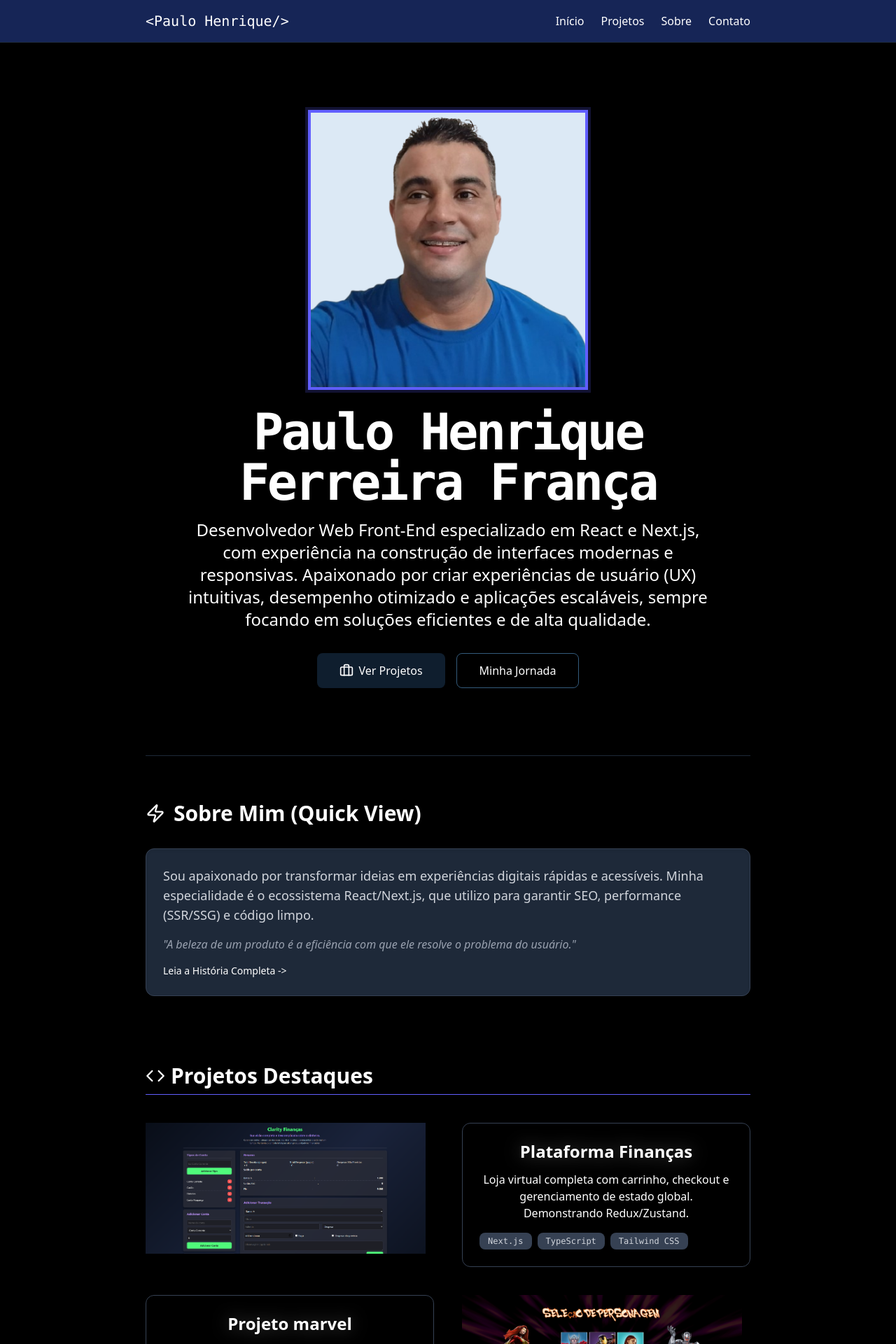
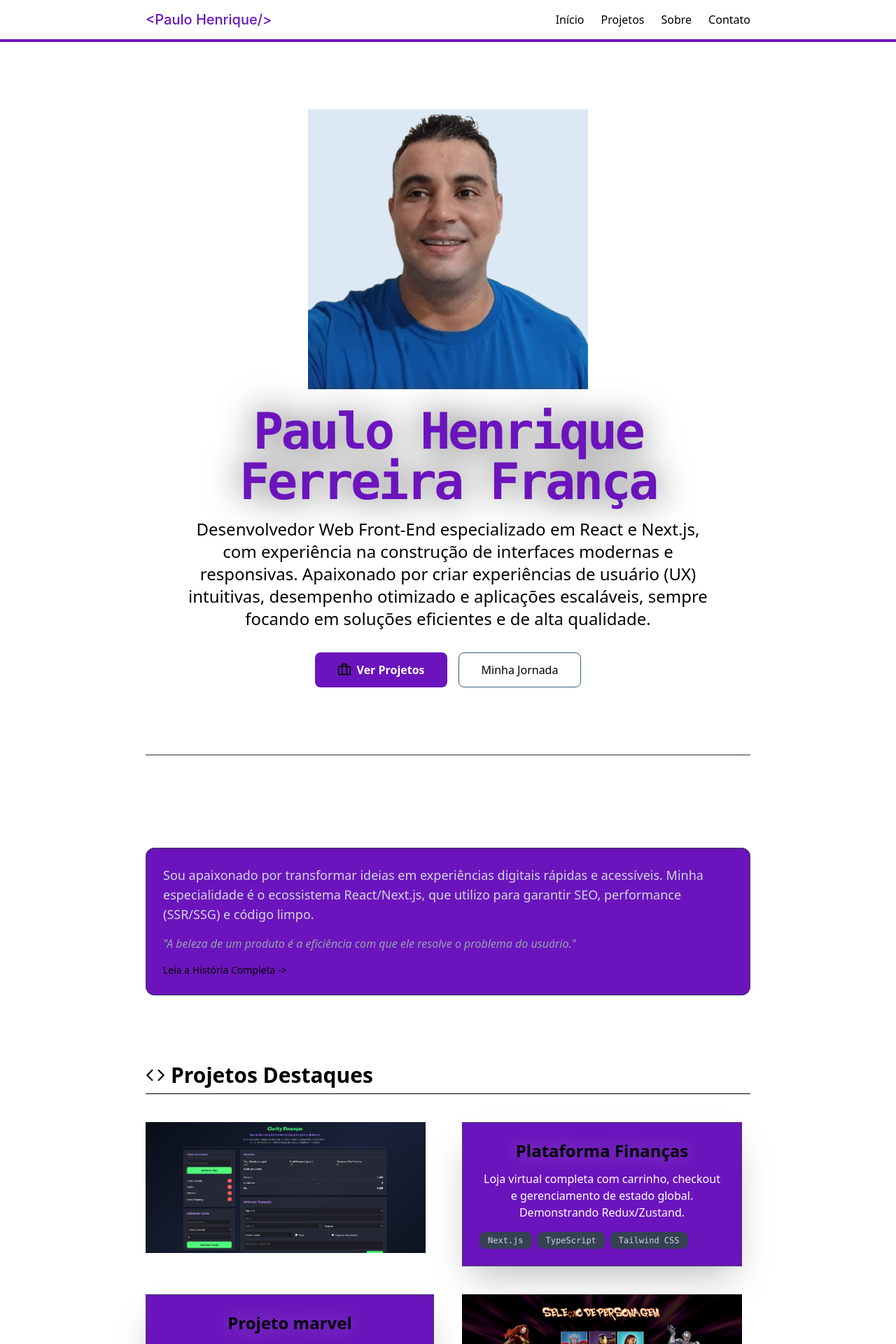
Before and after one commit to PauloHenrique993940/paulo-front-emd, a Next.js app: page / in a window 1280 px wide. Shown: the top 1920 px of the page at 70% size. Built offline with nearby package versions, Linux system fonts and the light colour scheme.

Commit message:
ajustando designer

```diff
--- a/pages/contato.js
+++ b/pages/contato.js
@@ -10,9 +10,9 @@ const geistMono = Geist_Mono({ variable: "--font-geist-mono", subsets: ["latin"]
 
 // --- Componente Header (Placeholder, use seu componente real) ---
 const Header = () => (
-    <header className="sticky bg-blue-950 top-0 z-50 text-white backdrop-blur-md border-b border-gray-800">
+    <header className="sticky  top-0 z-50 text-black backdrop-blur-md border-b border-gray-800">
         <div className="container mx-auto px-4 max-w-6xl flex justify-between items-center py-4">
-            <Link href="/" className={`${geistMono.variable} font-mono text-xl font-bold text-indigo-400 hover:text-indigo-300 transition-colors`}>
+            <Link href="/" className={`${geistMono.variable} font-mono text-xl font-bold text-indigo-400 hover:text-indigo-300 transition-colors logo`}>
                 &lt;Paulo Henrique/&gt;
             </Link>
             <nav className="hidden sm:flex space-x-6">
@@ -29,17 +29,17 @@ const Header = () => (
 // --- Componente da Página de Contato ---
 export default function ContatoPage() {
     return (
-        <div className={`${geistSans.variable} font-sans min-h-screen  text-white`}>
+        <div className={`${geistSans.variable} font-sans min-h-screen  text-black`}>
             <Header />
 
             <main className="container mx-auto px-4 py-16 sm:py-24 max-w-4xl">
 
                 {/* Título Principal */}
                 <section className="text-center mb-16">
-                    <h1 className={`${geistMono.variable} font-mono text-5xl text-white sm:text-6xl font-extrabold tracking-tighter mb-4 text-transparent bg-clip-text bg-gradient-to-r from-indigo-400 to-purple-400`}>
+                    <h1 className={`${geistMono.variable} font-mono text-5xl text-black sm:text-6xl font-extrabold tracking-tighter mb-4 text-transparent bg-clip-text bg-gradient-to-r from-indigo-400 to-purple-400`}>
                         Fale Comigo
                     </h1>
-                    <p className="text-xl text-white max-w-3xl mx-auto">
+                    <p className="text-xl text-black max-w-3xl mx-auto">
                         Seja para uma proposta de trabalho, parceria ou apenas dizer um "olá".
                     </p>
                 </section>
@@ -93,8 +93,8 @@ export default function ContatoPage() {
                     </div>
 
                     {/* Coluna 2: Informações de Contato e Links */}
-                    <div className="space-y-8 p-8 text-white itens-center flex-r md:p-0">
-                        <h2 className="text-2xl font-bold mb-4 text-white">Outras Formas de Contato</h2>
+                    <div className="space-y-8 p-8 text-black itens-center flex-r md:p-0">
+                        <h2 className="text-2xl font-bold mb-4 text-black">Outras Formas de Contato</h2>
 
                         {/* Item de Contato: E-mail */}
                         <ContactInfoItem
@@ -134,7 +134,7 @@ export default function ContatoPage() {
             </main>
 
             {/* Rodapé */}
-            <footer className="w-full text-white text-center py-4 text-sm border-t border-gray-700">
+            <footer className="w-full text-black text-center py-4 text-sm border-t border-gray-700">
                 &copy; {new Date().getFullYear()} [Paulo Henrique].
             </footer>
         </div>
--- a/pages/index.js
+++ b/pages/index.js
@@ -30,12 +30,12 @@ const Header = () => {
   ];
 
   return (
-    <header className="sticky bg-blue-950 text-white top-0 z-50 backdrop-blur-md border-b border-gray-800">
+    <header className="sticky bg-white text-black top-0 z-50 backdrop-blur-md bordar">
       <div className="container mx-auto px-4 max-w-4xl flex justify-between items-center py-4">
         {/* Logo/Nome */}
         <Link
           href="/"
-          className={`${geistMono.variable} font-mono text-xl font-bold text-indigo-400 hover:text-indigo-300 transition-colors`}
+          className={`${geistMono.variable} font-mono text-xl font-bold transition-colors logo`}
         >
           &lt;Paulo Henrique/&gt;
         </Link>
@@ -46,7 +46,7 @@ const Header = () => {
             <Link
               key={item.name}
               href={item.href}
-              className="text-gray-300 hover:text-indigo-400 font-medium transition-colors"
+              className=" cursor font-medium transition-colors"
             >
               {item.name}
             </Link>
@@ -104,7 +104,7 @@ export default function Home() {
       <main className="container mx-auto px-4 py-16 sm:py-24 max-w-4xl">
         {/* Seção 1: HERO - Apresentação de Alto Impacto */}
         <section className="text-center mb-24">
-          <div className="relative w-32 h-32 mx-auto mb-6 w-100 h-100 overflow-hidden border-4 border-indigo-500 shadow-xl ring-4 ring-indigo-500/20">
+          <div className="relative w-32 h-32 mx-auto mb-6 w-100 h-100 overflow-hidden">
             {/* Otimização de Imagem */}
             <Image
               src="/paulo.png"
@@ -116,12 +116,12 @@ export default function Home() {
           </div>
 
           <h1
-            className={`${geistMono.variable} font-mono text-5xl sm:text-7xl font-extrabold tracking-tighter mb-4 text-white drop-shadow-[0_0_25px_rgba(0,0,0,0.7)]`}
+            className={`${geistMono.variable} font-mono text-5xl sm:text-7xl font-extrabold tracking-tighter mb-4 title drop-shadow-[0_0_25px_rgba(0,0,0,0.7)]`}
           >
             Paulo Henrique Ferreira França
           </h1>
 
-          <p className="text-xl sm:text-2xl text-white mb-8 max-w-3xl mx-auto">
+          <p className="text-xl sm:text-2xl text-black- mb-8 max-w-3xl mx-auto">
             Desenvolvedor Web Front-End especializado em React e Next.js, com
             experiência na construção de interfaces modernas e responsivas.
             Apaixonado por criar experiências de usuário (UX) intuitivas,
@@ -134,13 +134,10 @@ export default function Home() {
             <Link
               href="/projetos"
               className="px-8 py-3
-             bg-[#0f1e2e]
-             hover:bg-[#1a2f4a]
+             bg-[#6b14bd]
              text-white
              font-semibold
              rounded-lg
-             shadow-[0_0_25px_rgba(0,0,0,0.5)]
-             hover:shadow-[0_0_35px_rgba(0,150,255,0.35)]
              transition-all
              duration-300
              transform
@@ -148,7 +145,7 @@ export default function Home() {
              flex items-center justify-center space-x-2"
             >
               <Briefcase size={20} />
-              <span>Ver Projetos</span>
+              <span className="buttonColor">Ver Projetos</span>
             </Link>
 
             <Link
@@ -178,7 +175,7 @@ export default function Home() {
             <Zap size={28} />
             <span>Sobre Mim (Quick View)</span>
           </h2>
-          <div className="bg-gray-800 p-6 rounded-xl shadow-inner border border-gray-700">
+          <div className="bg-Card p-6 rounded-xl shadow-inner border border-gray-700">
             <p className="text-lg text-gray-300 mb-4">
               Sou apaixonado por transformar ideias em experiências digitais
               rápidas e acessíveis. Minha especialidade é o ecossistema
@@ -199,8 +196,8 @@ export default function Home() {
         </section>
 
         {/* Seção 3: DESTAQUE DE PROJETOS */}
-        <section className="mb-24">
-          <h2 className="text-3xl font-bold mb-10 border-b border-indigo-500 pb-2 flex items-center space-x-2">
+        <section className="mb-24  ">
+          <h2 className="text-3xl font-bold mb-10 border-b border-indigo pb-2 flex items-center space-x-2">
             <Code size={28} />
             <span>Projetos Destaques </span>
           </h2>
@@ -213,18 +210,22 @@ export default function Home() {
               height={250}
               className="cardImagen"
             />
+            <div className="bg-Card w-100">
               <ProjectCard
                 title="Plataforma Finanças"
                 description="Loja virtual completa com carrinho, checkout e gerenciamento de estado global. Demonstrando Redux/Zustand."
                 techs={['Next.js', 'TypeScript', 'Tailwind CSS']}
                 link="https://controle-financeiro-delta-steel.vercel.app/"
               />
+            </div>
+            <div className="bg-Card">
               <ProjectCard
                 title="Projeto marvel"
                 description="Interface complexa para visualização de dados, utilizando gráficos e tabelas dinâmicas em tempo real."
                 techs={['React', 'Framer Motion', 'API REST']}
                 link="https://paulohenrique993940.github.io/projeto-marvel-mapadev-week-final-main/"
               />
+            </div>
             <Image
               src="/hero.png"
               alt="Projeto 1"
@@ -239,12 +240,14 @@ export default function Home() {
               height={250}
               className="cardImagen"
             />
+            <div className="bg-Card">
               <ProjectCard
                 title="Botflix"
                 description="Desenvolvimento de uma interface inteligente para recomendação de filmes, integrando APIs externas e automação com N8N."
                 techs={['API REST']}
                 link="https://paulohenrique993940.github.io/botflix-pro-redesign-main/"
               />
+            </div>
             <Image
               src="/pokedexunit.png"
               alt="Pokedex Unit"
@@ -252,6 +255,7 @@ export default function Home() {
               height={250}
               className="cardImagen"
             />
+            <div className="bg-Card">
               <ProjectCard
                 title="Pokedex Unit"
                 description="Criação de uma pokedex  com visualição  de pokemons e seus atributos"
@@ -259,11 +263,12 @@ export default function Home() {
                 link="https://pokedex-uniti.vercel.app/"
               />
             </div>
+          </div>
 
           <div className="text-center mt-12">
             <Link
               href="/projetos"
-              className="text-white hover:text-indigo-300 font-medium transition-colors border-b border-indigo-400 border-opacity-0 hover:border-opacity-100"
+              className="text-black hover:text-indigo-300 font-medium transition-colors border-b border-indigo-400 border-opacity-0 hover:border-opacity-100"
             >
               Ver todos {'>'}
             </Link>
@@ -298,7 +303,7 @@ export default function Home() {
 
         {/* Seção 5: Contato Rápido / Links Sociais (Com ícones reais) */}
         <section className="text-center">
-          <h2 className="text-2xl font-bold mb-6 text-white">
+          <h2 className="text-2xl font-bold mb-6 text-black">
             Vamos Construir Algo Juntos?
           </h2>
           <div className="flex justify-center space-x-8 text-3xl">
@@ -324,7 +329,7 @@ export default function Home() {
         </section>
       </main>
       {/* Rodapé Fixo */}
-      <footer className="w-full text-white text-center py-4 text-sm border-t border-gray-700">
+      <footer className="w-full text-black text-center py-4 text-sm border-t border-gray-700">
         &copy; {new Date().getFullYear()} Paulo Henrique. Código aberto e
         construído com ⚛️ Next.js.
       </footer>
@@ -340,7 +345,7 @@ const ProjectCard = ({ title, description, techs, link }) => (
   >
    <h3
   className="text-2xl font-semibold mb-3
-             text-white
+             text-black
              drop-shadow-[0_0_12px_rgba(200,200,200,0.35)]"
 >
   {title}
--- a/styles/Navbar.module.css
+++ b/styles/Navbar.module.css
@@ -6,19 +6,10 @@
 
   padding: 1rem 5%;
 
-  /* Preto com transparência tech */
-  background: rgba(5, 5, 5, 0.65);
-  backdrop-filter: blur(12px);
-  -webkit-backdrop-filter: blur(12px);
 
-  border-bottom: 1px solid rgba(255, 255, 255, 0.06);
 
-  /* Glow premium (laranja + verde leve) */
-  box-shadow:
-    0 0 18px rgba(255, 120, 40, 0.06),
-    0 0 26px rgba(40, 255, 150, 0.07);
 
-  color: var(--text);
+
 }
 
 /* LISTA */
@@ -31,17 +22,21 @@
 }
 
 /* LINKS */
-.navbar a {
-  color: var(--text-muted);
-
+.cursor {
+  color: inherit;
+  transition: color .2s ease;
   text-decoration: none;
   font-weight: 600;
   letter-spacing: 0.5px;
 
-  transition:
-    color 0.25s ease,
-    transform 0.18s ease,
-    text-shadow 0.25s ease;
+
+}
+.navbar a:hover{
+  color: inherit;
+}
+.a:hover {
+  color: #6b14bd;
+  /* cor roxa no hover */
 }
 
 .navbar a:hover {
--- a/styles/globals.css
+++ b/styles/globals.css
@@ -1,13 +1,10 @@
 @import "tailwindcss";
 
-/* 🌟 PALETA PREMIUM */
 
-
-/* 🌤️ FUNDO BRANCO PREMIUM + EFEITOS DE LUZ */
 body {
-  background-color: black;
+  background-color: #ffffff;
   font-family: "Roboto", sans-serif;
-  color: #ffffff;
+  color: black;
   min-height: 100vh;
   margin: 0;
   padding: 0;
@@ -18,10 +15,37 @@ body {
   opacity: 0;
   animation: fadeInUp 1s ease forwards;
 }
+.logo {
+  display: inline-flex;
+  /* permite ícone + texto alinhados */
+  align-items: center;
+  gap: .6rem;
+  /* espaço entre ícone e texto */
+  font-family: "Inter", system-ui, -apple-system, "Segoe UI", Roboto, "Helvetica Neue", Arial;
+  text-decoration: none;
+  color: #6b14bd;
+  cursor: pointer;
+  -webkit-tap-highlight-color: transparent;
+  transition: transform .18s ease, filter .18s ease;
+  user-select: none;
+  line-height: 1;
+}
 
+.buttonColor{
+  color: #ffffff;
+  font-weight: bold;
+}
 
+.title{
+  color: #6b14bd;
+}
+.bordar{
+  border-bottom: 4px solid #6b14bd;
+}
 
-
+.bg-Card{
+  background-color: #6b14bd;
+}
 a {
   color: var(--primary);
   text-decoration: none;
```
Also changed, not shown: pages/projetos.js (+16 -16 lines), pages/sobre.js (+11 -13 lines). Lines whose indentation alone changed are shown as unchanged.
